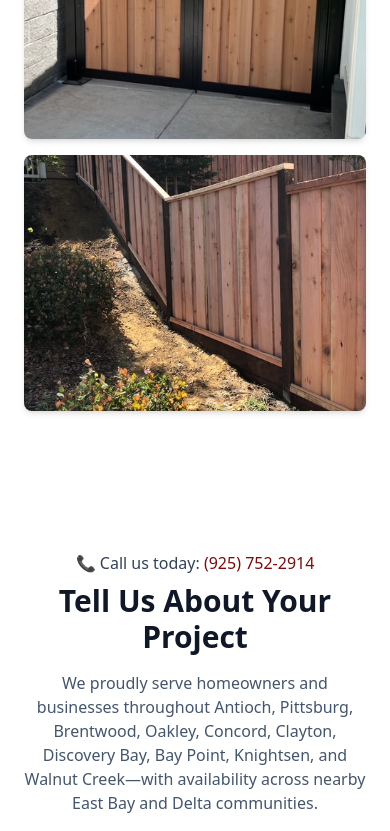
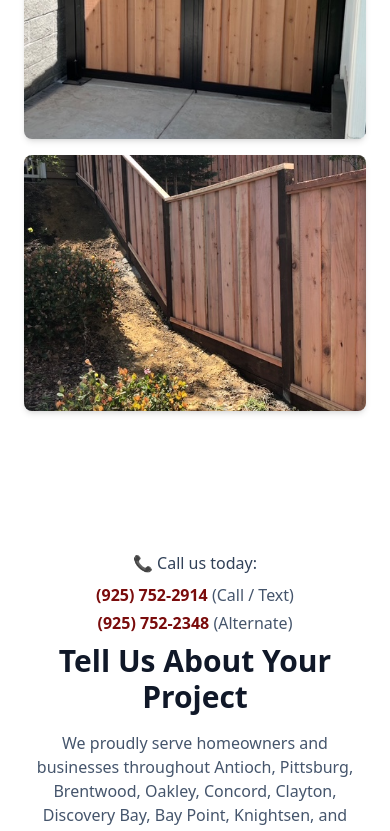
Before and after one commit to mcphe103/chairez-fencing, a Next.js app: page / in a window 390 px wide. Shown: the part 4056-4887 px from the top of the page. Built offline with nearby package versions, Linux system fonts and the light colour scheme; no server answers.

Commit message:
adding seconf phone number update

```diff
--- a/src/components/Contact.tsx
+++ b/src/components/Contact.tsx
@@ -2,7 +2,7 @@
 
 import { useState } from "react"
 import { motion } from "framer-motion"
-import { BUSINESS, telHref } from "@/lib/business"
+import { BUSINESS, telFromE164 } from "@/lib/business";
 
 <input type="text" name="company" className="hidden" tabIndex={-1} value="" readOnly />
 
@@ -119,11 +119,22 @@ export default function Contact() {
                 className="text-center mb-10"
               >
                 <p className="text-slate-700 mt-3 font-medium">
-                  📞 Call us today:{" "}
-                  <a href={telHref} className="text-[#7A0C0C] hover:underline">
-                    {BUSINESS.phoneDisplay}
-                  </a>
+                  📞 Call us today:
                 </p>
+
+                <div className="mt-2 space-y-1">
+                  {(BUSINESS.phones ?? []).map((p) => (
+                    <a
+                      key={p.e164}
+                      href={telFromE164(p.e164)}
+                      className="block text-[#7A0C0C] hover:underline font-semibold"
+                    >
+                      {p.display}
+                      {p.label ? <span className="text-slate-600 font-medium"> ({p.label})</span> : null}
+                    </a>
+                    ))}
+                </div>
+
                 <h2 className="text-3xl md:text-5xl font-bold mt-2">Tell Us About Your Project</h2>
                 <p className="text-slate-600 mt-4">
                   We proudly serve homeowners and businesses throughout Antioch, Pittsburg, Brentwood, Oakley, Concord, Clayton, Discovery Bay, Bay Point, Knightsen, and Walnut Creek—with availability across nearby East Bay and Delta communities.
--- a/src/components/Footer.tsx
+++ b/src/components/Footer.tsx
@@ -1,7 +1,7 @@
 // components/Footer.tsx
 import Link from "next/link"
 import Image from "next/image"
-import { BUSINESS, telHref } from "@/lib/business"
+import { BUSINESS, telFromE164 } from "@/lib/business"
 
 export default function Footer() {
   return (
@@ -53,11 +53,18 @@ export default function Footer() {
       <div className="flex flex-col justify-between">
         <div>
           <h4 className="text-slate-300 font-semibold mb-2">Contact</h4>
-            <p className="text-sm">
-              <a href={telHref} className="text-white hover:underline">
-                📞 {BUSINESS.phoneDisplay}
+          <div className="text-sm space-y-1">
+            {(BUSINESS.phones ?? []).map((p) => (
+              <p key={p.e164}>
+                <a href={telFromE164(p.e164)} className="text-white hover:underline">
+                  📞 {p.display}
+                  {p.label ? <span className="text-slate-400"> ({p.label})</span> : null}
                 </a>
               </p>
+              ))}
+          </div>
+
+
           {BUSINESS.email && (
             <p className="text-sm mt-2">
               <a href={`mailto:${BUSINESS.email}`} className="hover:underline">
--- a/src/components/Navbar.tsx
+++ b/src/components/Navbar.tsx
@@ -4,6 +4,8 @@ import { useState, useEffect } from "react"
 import Link from "next/link"
 import Image from "next/image"
 import ScrollProgress from "@/components/ScrollProgress"
+import { BUSINESS, telFromE164 } from "@/lib/business";
+
 
 export default function Navbar() {
   const [menuOpen, setMenuOpen] = useState(false)
@@ -40,24 +42,28 @@ export default function Navbar() {
         <span className="font-semibold text-lg">Chairez Fencing</span>
       </Link>
 
-        {/* Desktop links */}
-      <div className="hidden md:flex gap-6 text-sm font-medium">
-        <Link href="/" className="hover:text-[#7A0C0C] transition-colors">
-        Home
-      </Link>
-      <Link href="/#services" className="hover:text-[#7A0C0C] transition-colors">
-      Services
-    </Link>
-    <Link href="/gallery" className="hover:text-[#7A0C0C] transition-colors">
-    Gallery
-  </Link>
-  <Link href="/about" className="hover:text-[#7A0C0C] transition-colors">
-  About
-</Link>
-<Link href="/contact" className="hover:text-[#7A0C0C] transition-colors">
-Contact
-</Link>
+        {/* Desktop links + phones */}
+      <div className="hidden md:flex items-center gap-6 text-sm font-medium">
+        <Link href="/" className="hover:text-[#7A0C0C] transition-colors">Home</Link>
+        <Link href="/#services" className="hover:text-[#7A0C0C] transition-colors">Services</Link>
+        <Link href="/gallery" className="hover:text-[#7A0C0C] transition-colors">Gallery</Link>
+        <Link href="/about" className="hover:text-[#7A0C0C] transition-colors">About</Link>
+        <Link href="/contact" className="hover:text-[#7A0C0C] transition-colors">Contact</Link>
+
+  {/* Phones */}
+        <div className="flex items-center gap-3 pl-4 border-l border-white/20">
+          {BUSINESS.phones.map((p) => (
+            <a
+              key={p.e164}
+              href={telFromE164(p.e164)}
+              className="text-sm font-semibold text-white hover:text-[#7A0C0C] transition-colors whitespace-nowrap"
+            >
+              📞 {p.display}
+            </a>
+            ))}
         </div>
+      </div>
+
 
         {/* Mobile hamburger */}
       <button
@@ -121,6 +127,21 @@ Contact
               Contact
             </Link>
           </li>
+          <li className="pt-3 mt-3 border-t border-slate-700">
+            <div className="flex flex-col gap-2">
+              {BUSINESS.phones.map((p) => (
+                <a
+                  key={p.e164}
+                  href={telFromE164(p.e164)}
+                  className="font-semibold text-white hover:text-[#7A0C0C] transition-colors"
+                  onClick={() => setMenuOpen(false)}
+                >
+                  📞 {p.display}
+                </a>
+                ))}
+            </div>
+          </li>
+
         </ul>
       </div>
       )}
--- a/src/lib/business.ts
+++ b/src/lib/business.ts
@@ -1,12 +1,43 @@
 // lib/business.ts
+
 export const BUSINESS = {
   name: "Chairez Fencing",
-  phoneDisplay: "(925) 752-2914",   // what users see
-  phoneE164: "+19257522914",        // for tel: links, JSON-LD, SEO
-  email: "chairezfencing16@gmail.com", // optional, handy later
-  serviceAreas: ["Antioch", "Pittsburg", "Brentwood", "Oakley", "Concord"],
+
+  // Primary phone (use the NEW number here)
+  phoneDisplay: "(925) 752-2348",
+  phoneE164: "+19257522348",
+
+  // Additional phones (scales cleanly)
+  phones: [
+    {
+      label: "Call / Text",
+      display: "(925) 752-2914",
+      e164: "+19257522914",
+    },
+    {
+      label: "Alternate",
+      display: "(925) 752-2348",
+      e164: "+19257522348",
+    },
+  ],
+
+  email: "chairezfencing16@gmail.com",
+
+  serviceAreas: [
+    "Antioch",
+    "Pittsburg",
+    "Brentwood",
+    "Oakley",
+    "Concord",
+  ],
 };
 
+// --- helpers (safe to keep for existing imports) ---
 export const telHref = `tel:${BUSINESS.phoneE164}`;
-export const emailHref = `mailto:${BUSINESS.email}`
-export const phoneHref = `tel:${BUSINESS.phoneDisplay}`
+export const emailHref = `mailto:${BUSINESS.email}`;
+export const phoneHref = `tel:${BUSINESS.phoneE164}`;
+
+// Optional helper for multi-phone rendering
+export function telFromE164(e164: string) {
+  return `tel:${e164}`;
+}
```
Lines whose indentation alone changed are shown as unchanged.
